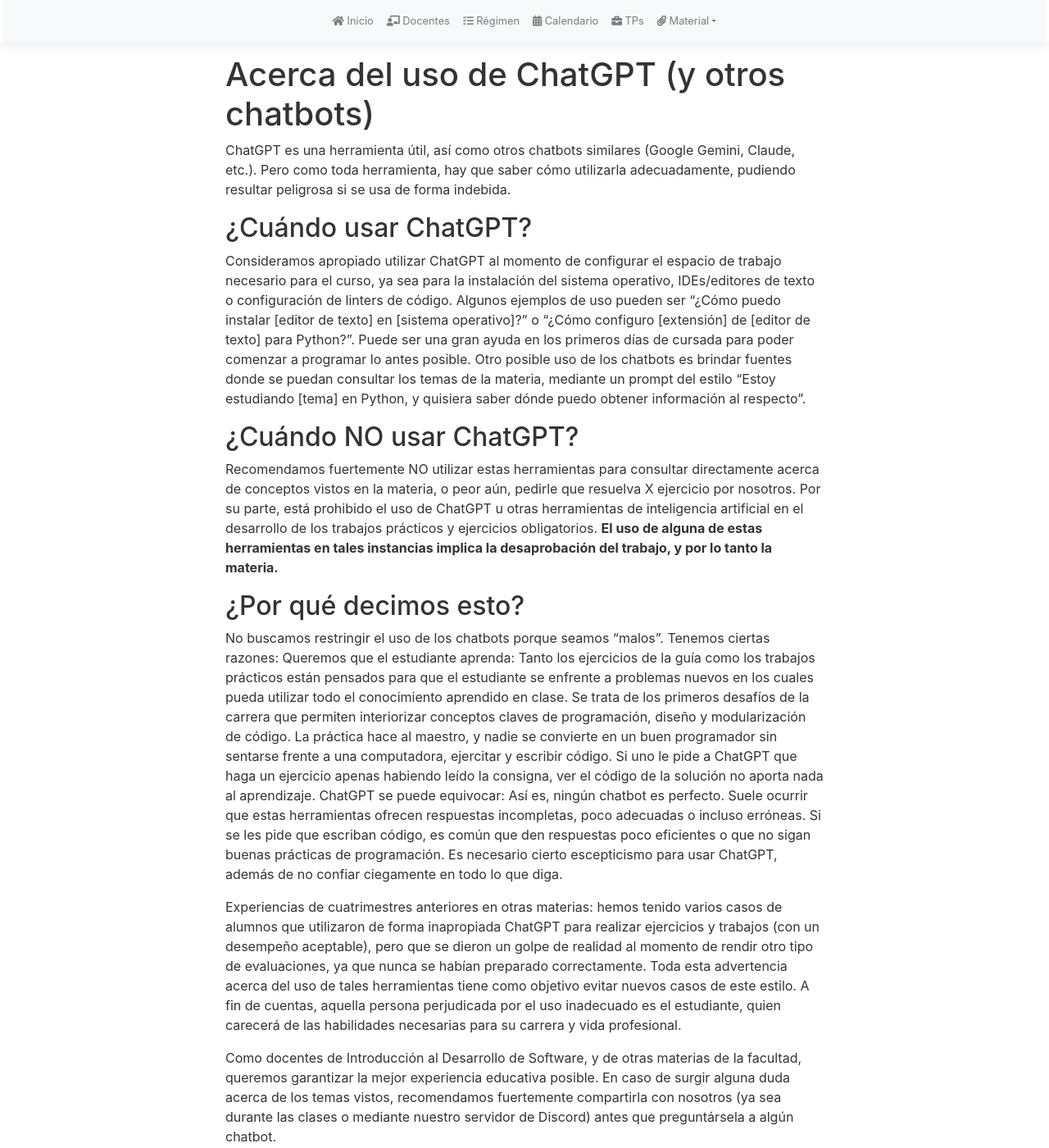
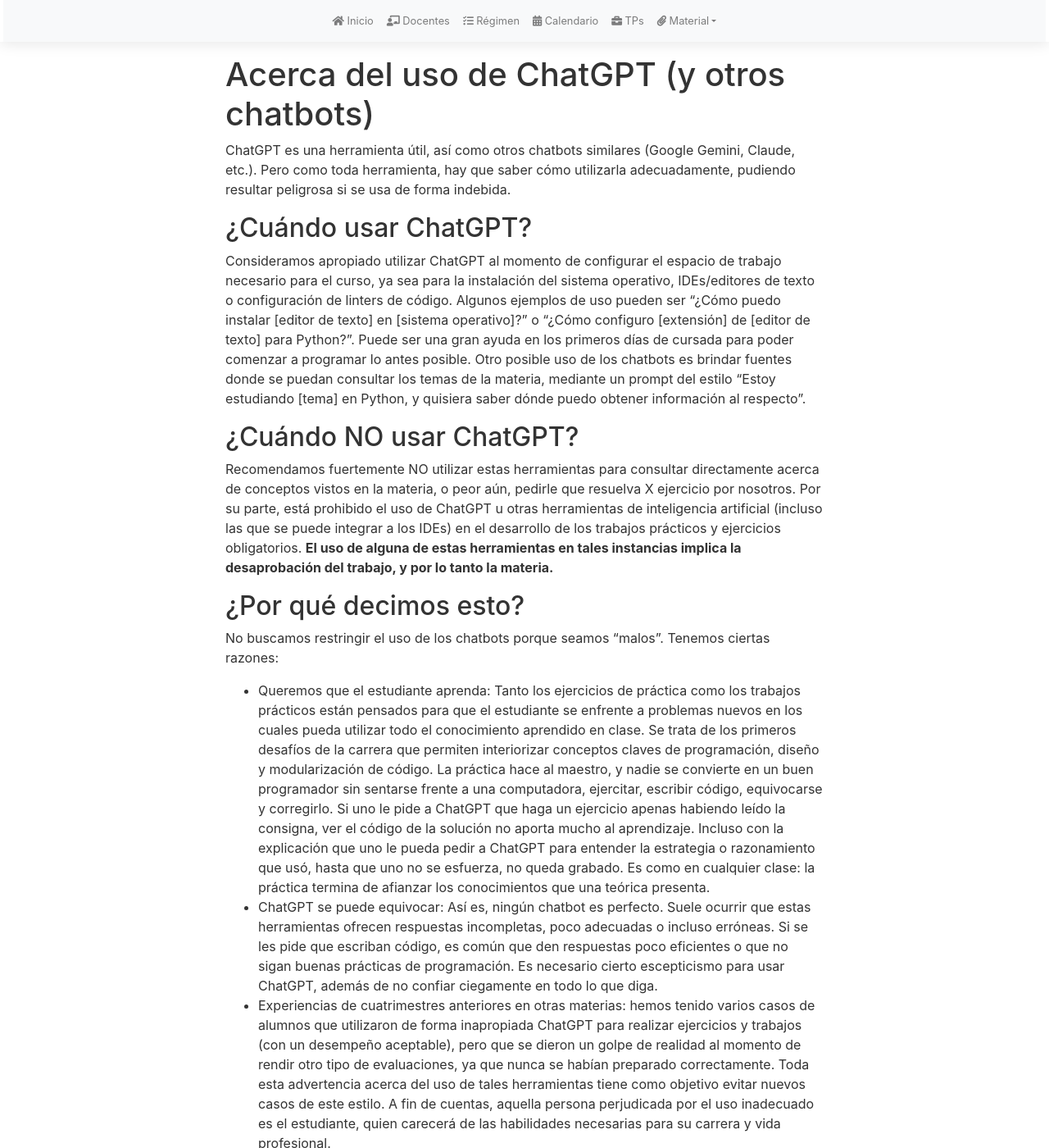
Before and after one commit to intro-tb022/intro, a Jekyll site: the page built from utils/chatbots.md, in a window 1280 px wide and 1400 px high. Shown: the whole window at 82% size. Built offline with Jekyll 4.4.1, drawn with Linux system fonts in a browser that asks for light colours; nearby versions of some CDN libraries; our own code applies the rules of GitHub Pages for plain Markdown files.

Commit message:
Typos and review on chatbots

```diff
--- a/utils/chatbots.md
+++ b/utils/chatbots.md
@@ -9,13 +9,15 @@
 
 ## ¿Cuándo NO usar ChatGPT?
 Recomendamos fuertemente NO utilizar estas herramientas para consultar directamente acerca de conceptos vistos en la materia, o peor aún, pedirle que resuelva X ejercicio por nosotros.
-Por su parte, está prohibido el uso de ChatGPT u otras herramientas de inteligencia artificial en el desarrollo de los trabajos prácticos y ejercicios obligatorios. **El uso de alguna de estas herramientas en tales instancias implica la desaprobación del trabajo, y por lo tanto la materia.**
+Por su parte, está prohibido el uso de ChatGPT u otras herramientas de inteligencia artificial (incluso las que se puede integrar a los IDEs) en el desarrollo de los trabajos prácticos y ejercicios obligatorios. **El uso de alguna de estas herramientas en tales instancias implica la desaprobación del trabajo, y por lo tanto la materia.**
 
 ## ¿Por qué decimos esto?
 No buscamos restringir el uso de los chatbots porque seamos “malos”. Tenemos ciertas razones:
-Queremos que el estudiante aprenda: Tanto los ejercicios de la guía como los trabajos prácticos están pensados para que el estudiante se enfrente a problemas nuevos en los cuales pueda utilizar todo el conocimiento aprendido en clase. Se trata de los primeros desafíos de la carrera que permiten interiorizar conceptos claves de programación, diseño y modularización de código. La práctica hace al maestro, y nadie se convierte en un buen programador sin sentarse frente a una computadora, ejercitar y escribir código. Si uno le pide a ChatGPT que haga un ejercicio apenas habiendo leído la consigna, ver el código de la solución no aporta nada al aprendizaje.
-ChatGPT se puede equivocar: Así es, ningún chatbot es perfecto. Suele ocurrir que estas herramientas ofrecen respuestas incompletas, poco adecuadas o incluso erróneas. Si se les pide que escriban código, es común que den respuestas poco eficientes o que no sigan buenas prácticas de programación. Es necesario cierto escepticismo para usar ChatGPT, además de no confiar ciegamente en todo lo que diga.
-
-Experiencias de cuatrimestres anteriores en otras materias: hemos tenido varios casos de alumnos que utilizaron de forma inapropiada ChatGPT para realizar ejercicios y trabajos (con un desempeño aceptable), pero que se dieron un golpe de realidad al momento de rendir otro tipo de evaluaciones, ya que nunca se habían preparado correctamente. Toda esta advertencia acerca del uso de tales herramientas tiene como objetivo evitar nuevos casos de este estilo. A fin de cuentas, aquella persona perjudicada por el uso inadecuado es el estudiante, quien carecerá de las habilidades necesarias para su carrera y vida profesional.
+- Queremos que el estudiante aprenda:
+Tanto los ejercicios de práctica como los trabajos prácticos están pensados para que el estudiante se enfrente a problemas nuevos en los cuales pueda utilizar todo el conocimiento aprendido en clase. Se trata de los primeros desafíos de la carrera que permiten interiorizar conceptos claves de programación, diseño y modularización de código. La práctica hace al maestro, y nadie se convierte en un buen programador sin sentarse frente a una computadora, ejercitar, escribir código, equivocarse y corregirlo. Si uno le pide a ChatGPT que haga un ejercicio apenas habiendo leído la consigna, ver el código de la solución no aporta mucho al aprendizaje. Incluso con la explicación que uno le pueda pedir a ChatGPT para entender la estrategia o razonamiento que usó, hasta que uno no se esfuerza, no queda grabado. Es como en cualquier clase: la práctica termina de afianzar los conocimientos que una teórica presenta.
+- ChatGPT se puede equivocar:
+Así es, ningún chatbot es perfecto. Suele ocurrir que estas herramientas ofrecen respuestas incompletas, poco adecuadas o incluso erróneas. Si se les pide que escriban código, es común que den respuestas poco eficientes o que no sigan buenas prácticas de programación. Es necesario cierto escepticismo para usar ChatGPT, además de no confiar ciegamente en todo lo que diga.
+- Experiencias de cuatrimestres anteriores en otras materias:
+hemos tenido varios casos de alumnos que utilizaron de forma inapropiada ChatGPT para realizar ejercicios y trabajos (con un desempeño aceptable), pero que se dieron un golpe de realidad al momento de rendir otro tipo de evaluaciones, ya que nunca se habían preparado correctamente. Toda esta advertencia acerca del uso de tales herramientas tiene como objetivo evitar nuevos casos de este estilo. A fin de cuentas, aquella persona perjudicada por el uso inadecuado es el estudiante, quien carecerá de las habilidades necesarias para su carrera y vida profesional.
 
 Como docentes de Introducción al Desarrollo de Software, y de otras materias de la facultad, queremos garantizar la mejor experiencia educativa posible. En caso de surgir alguna duda acerca de los temas vistos, recomendamos fuertemente compartirla con nosotros (ya sea durante las clases o mediante nuestro servidor de Discord) antes que preguntársela a algún chatbot.
```
Also changed, not shown: regimen.md (+5 -5 lines).
